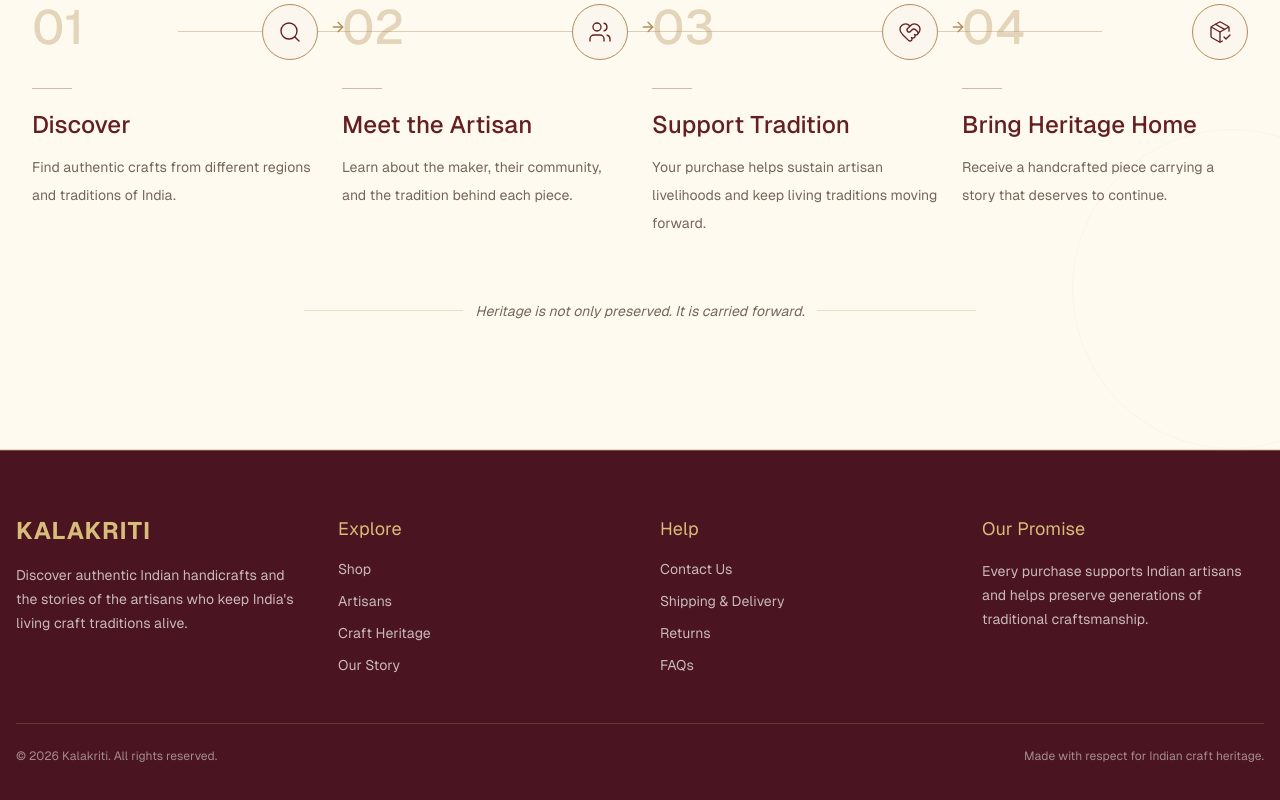
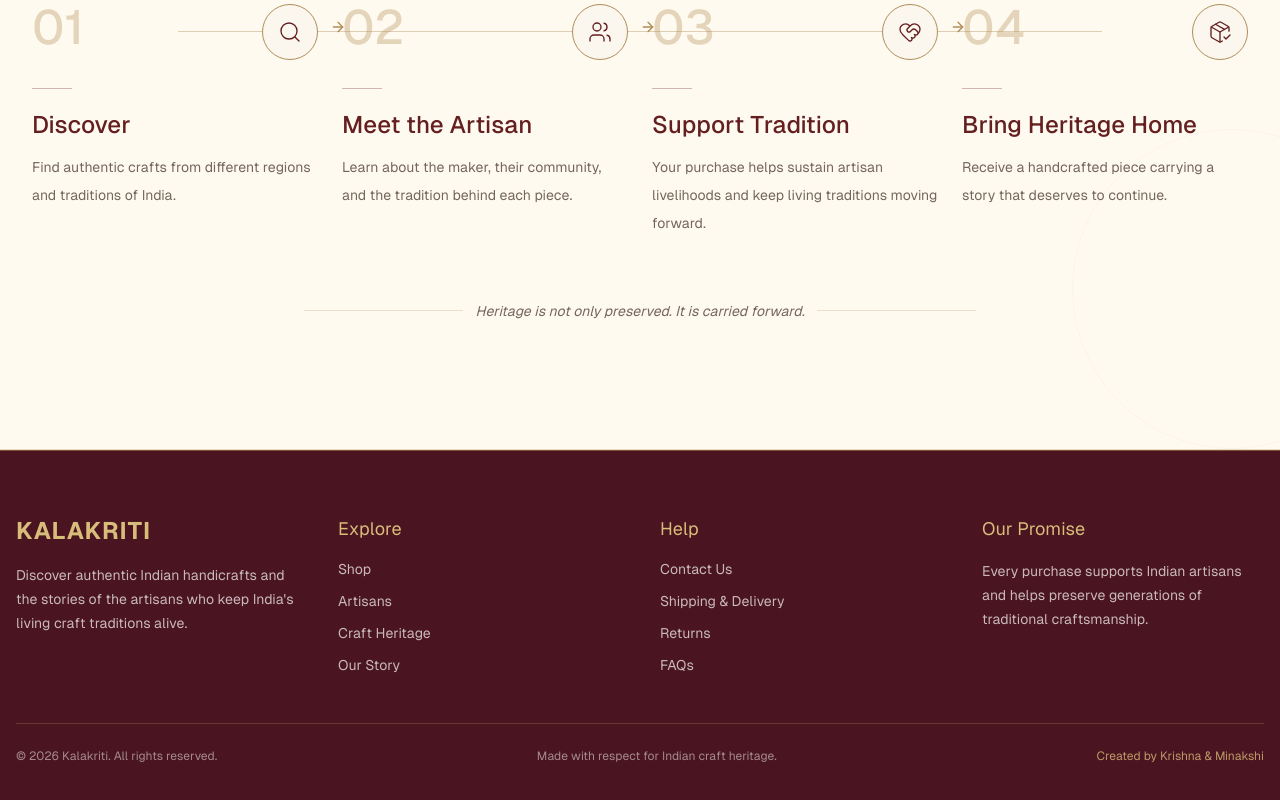
Before and after one commit to krishnakumargg123456-cyber/KALAKRITI, a Next.js app in the folder frontend/: page / in a window 1280 px wide. Shown: the part 4685-5485 px from the top of the page. Built offline with nearby package versions, Linux system fonts and the light colour scheme; no server answers.

Commit message:
Add creators credit to footer

```diff
--- a/frontend/components/layout/Footer.tsx
+++ b/frontend/components/layout/Footer.tsx
@@ -89,6 +89,9 @@ export default function Footer() {
           </p>
 
           <p>{messages.footer.heritageRespect}</p>
+          <p className="text-gold-light/80">
+            Created by Krishna &amp; Minakshi
+          </p>
         </div>
       </div>
     </footer>
```
